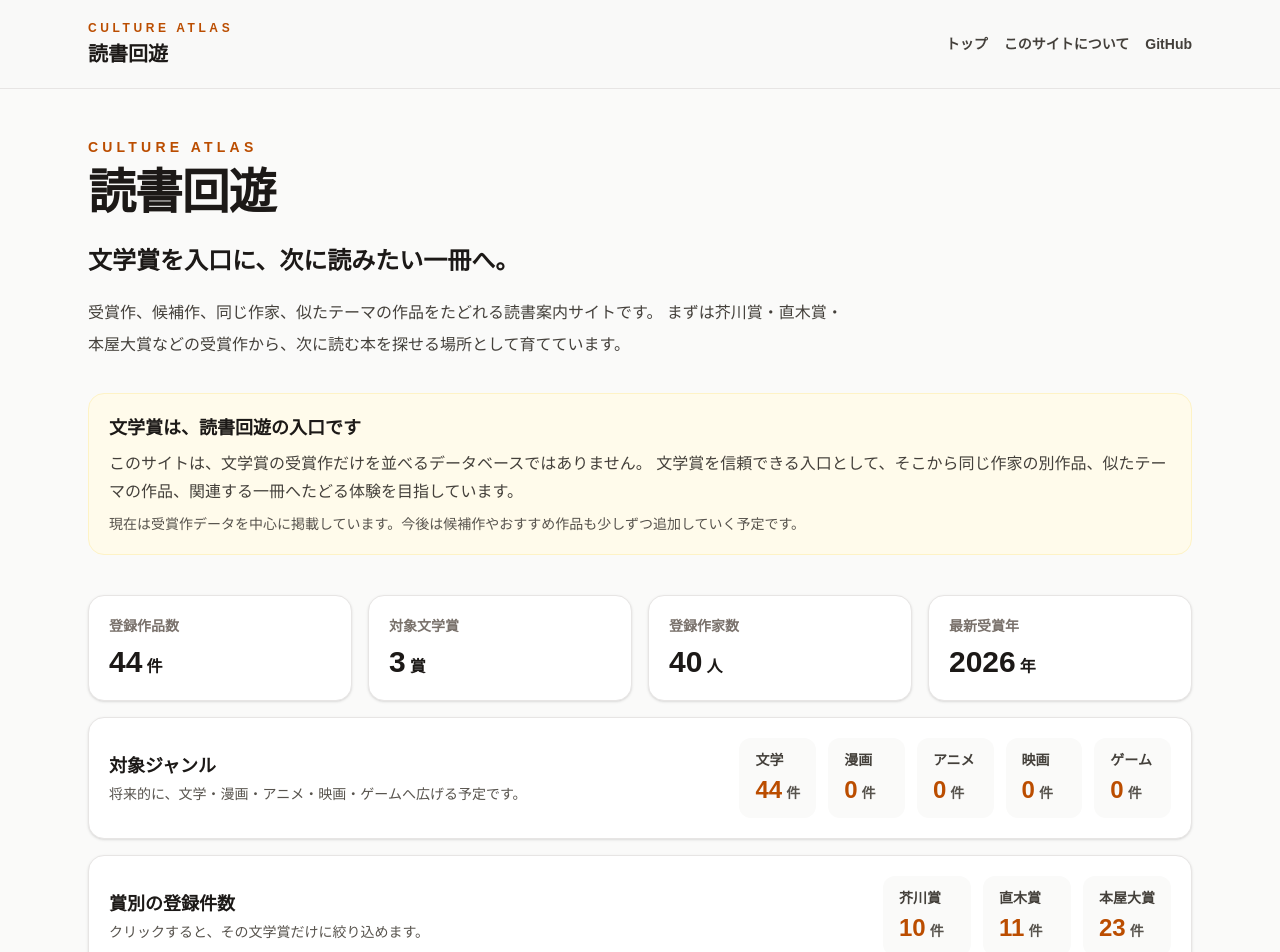
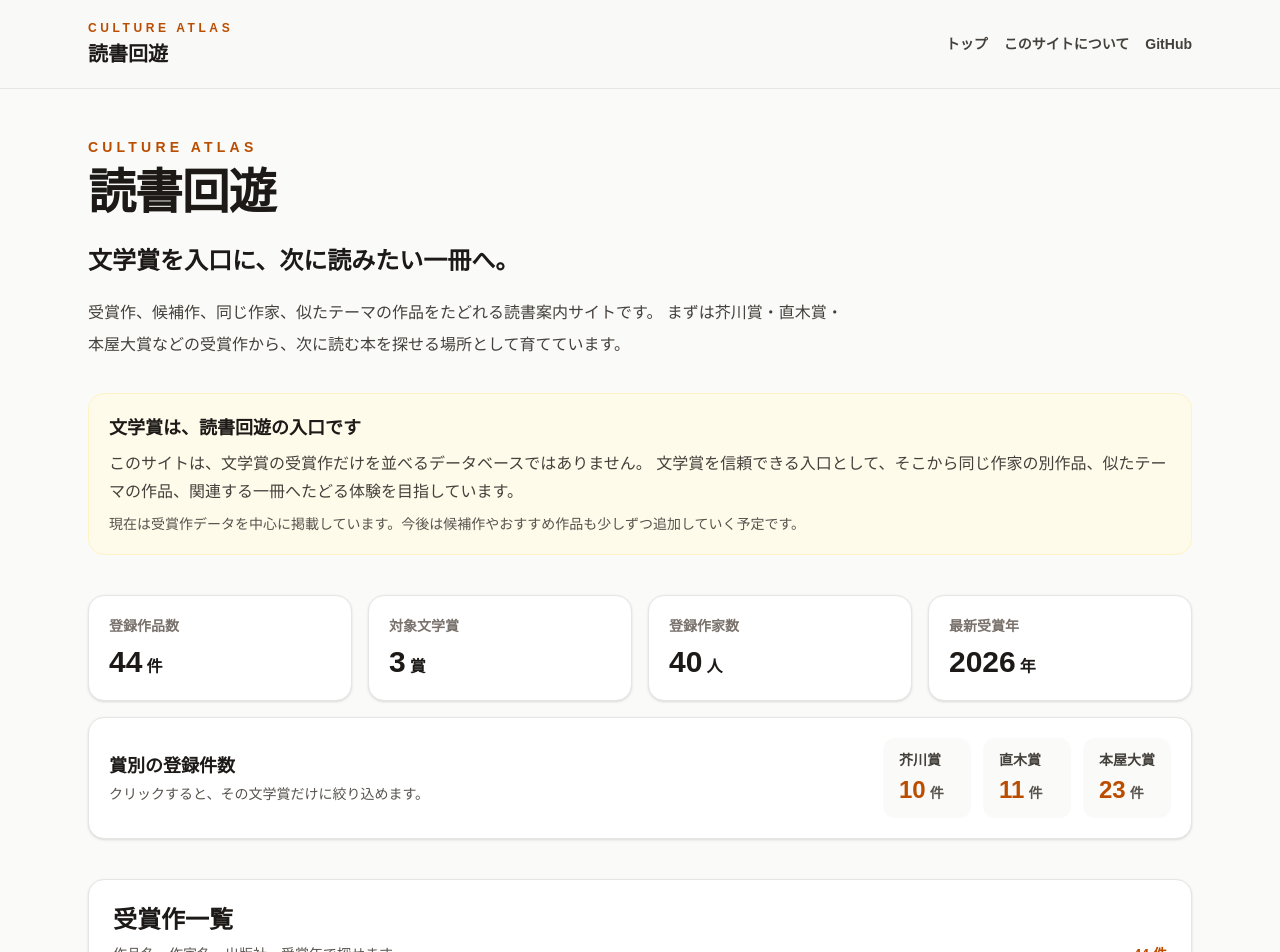
Before and after one commit to fel-an-Studio/bungakusho-zukan, a Next.js app: page / in a window 1280 px wide. Shown: the top 952 px of the page. Built offline with nearby package versions, Linux system fonts and the light colour scheme.

Commit message:
Remove category summary section

```diff
--- a/components/AwardResultList.tsx
+++ b/components/AwardResultList.tsx
@@ -89,18 +89,6 @@ export function AwardResultList({ results }: Props) {
   const awardCount = new Set(results.map((result) => result.awardName)).size;
   const authorCount = new Set(results.map((result) => result.authorName)).size;
   const latestYear = Math.max(...results.map((result) => result.awardYear));
-
-  const categorySummaries = categories.map((summaryCategory) => {
-    const count = results.filter(
-      (result) => result.category === summaryCategory.category
-    ).length;
-
-    return {
-      category: summaryCategory.category,
-      label: summaryCategory.label,
-      count,
-    };
-  });
 
   const awardSummaries = awardNames.map((summaryAwardName) => {
     const count = results.filter(
@@ -325,44 +313,6 @@ export function AwardResultList({ results }: Props) {
             {latestYear}
             <span className="ml-1 text-base">年</span>
           </p>
-        </div>
-      </section>
-
-      <section className="mt-4 rounded-2xl border border-stone-200 bg-white p-5 shadow-sm">
-        <div className="flex flex-col gap-4 lg:flex-row lg:items-center lg:justify-between">
-          <div>
-            <h2 className="text-lg font-bold">対象ジャンル</h2>
-            <p className="mt-1 text-sm text-stone-600">
-              将来的に、文学・漫画・アニメ・映画・ゲームへ広げる予定です。
-            </p>
-          </div>
-
-          <div className="grid gap-3 sm:grid-cols-5">
-            {categorySummaries.map((summary) => {
-              const isSelected = category === summary.category;
-
-              return (
-                <button
-                  key={summary.category}
-                  type="button"
-                  onClick={() => setCategory(summary.category)}
-                  className={`rounded-xl px-4 py-3 text-left transition ${
-                    isSelected
-                      ? "bg-amber-100 ring-2 ring-amber-600"
-                      : "bg-stone-50 hover:bg-amber-50"
-                  }`}
-                >
-                  <p className="text-sm font-bold text-stone-700">
-                    {summary.label}
-                  </p>
-                  <p className="mt-1 text-2xl font-bold text-amber-700">
-                    {summary.count}
-                    <span className="ml-1 text-sm text-stone-600">件</span>
-                  </p>
-                </button>
-              );
-            })}
-          </div>
         </div>
       </section>
 
```
